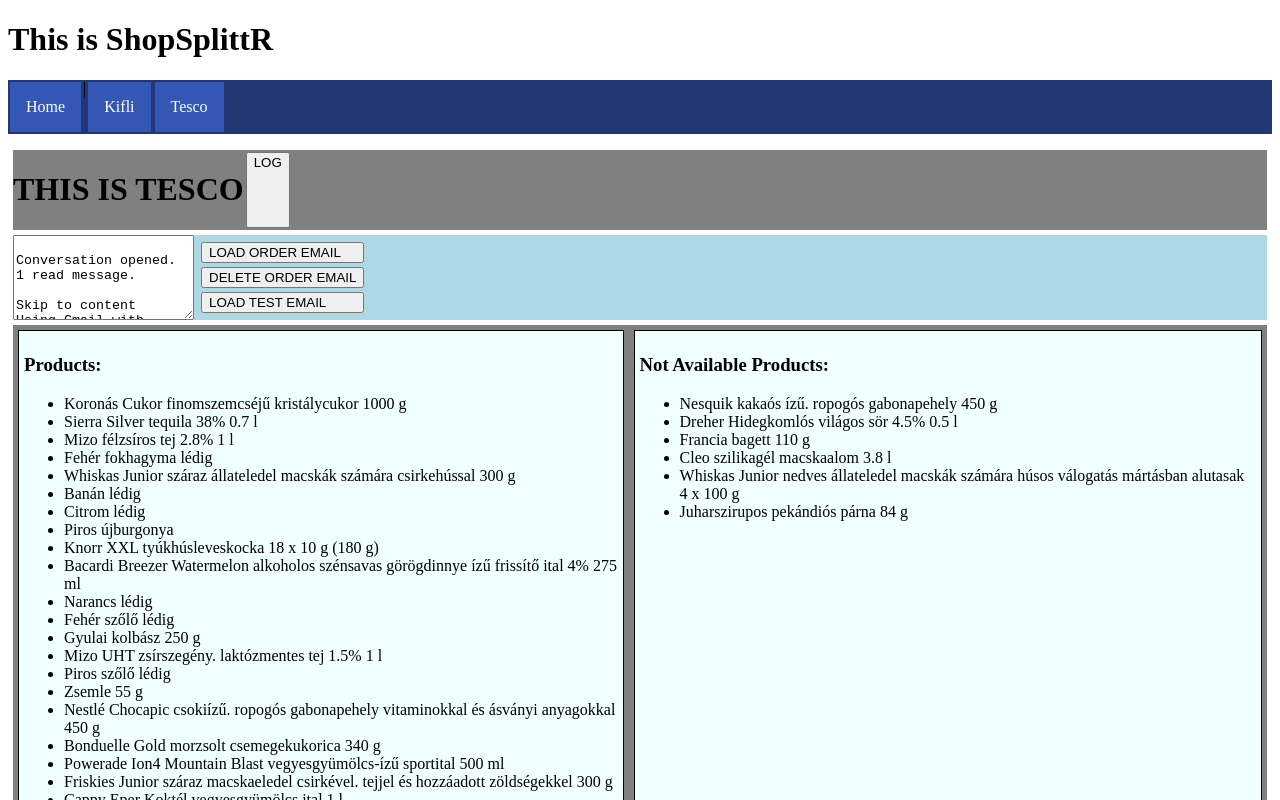
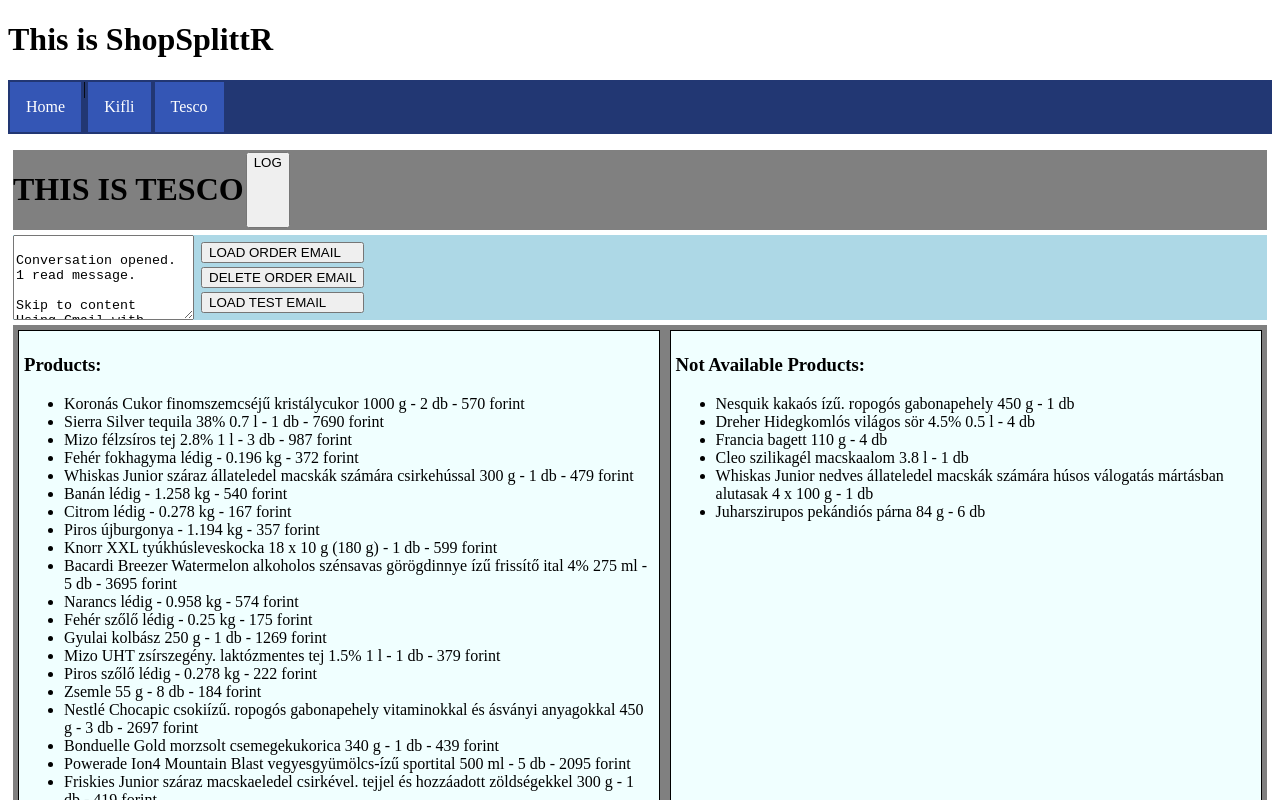
Before and after one commit to magab89/shopsplittr, a React (Create React App) app: page /tesco in a window 1280 px wide. Both pictures are taken after a click on the button "LOAD TEST EMAIL". Shown: the top 800 px of the page. Built offline with nearby package versions, Linux system fonts and the light colour scheme.

Commit message:
amount and price in listings

```diff
--- a/src/routes/tesco/index.tsx
+++ b/src/routes/tesco/index.tsx
@@ -1,4 +1,4 @@
-import { processTescoEmail } from './processor'
+import { processTescoEmail, TescoProduct } from './processor'
 import EmailInput from '../../components/input/email'
 import React, { useState } from 'react'
 import { ctrlA } from './orderExample'
@@ -25,9 +25,21 @@
 `
 
 function List({ data }) {
+  function format (product: TescoProduct) {
+    if (product.total) {
+      return product.isByKilo ?
+        `${product.name} - ${product.amount} kg - ${product.total} forint` :
+        `${product.name} - ${product.amount} db - ${product.total} forint`
+    } else {
+      return product.isByKilo ?
+        `${product.name} - ${product.amount} kg` :
+        `${product.name} - ${product.amount} db`
+    }
+  }
+
   return (
     <ul>
-      {data.map(d => (<li key={d.name}>{d.name}</li>))}
+      {data.map(d => (<li key={d.name}>{format(d)}</li>))}
     </ul>
   )
 }
```
